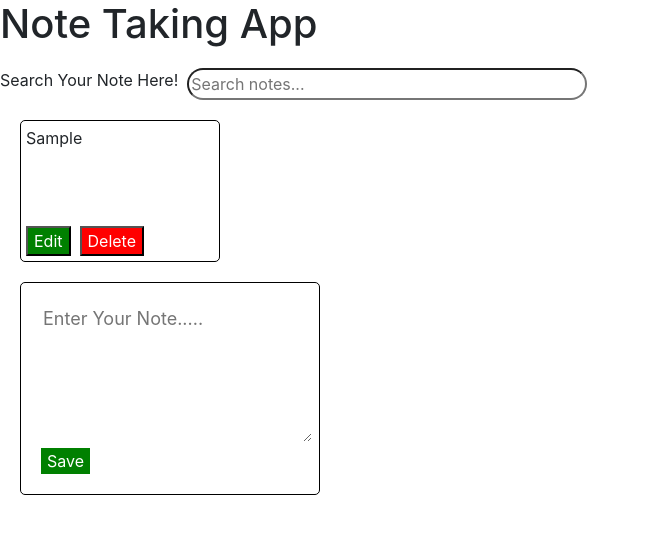
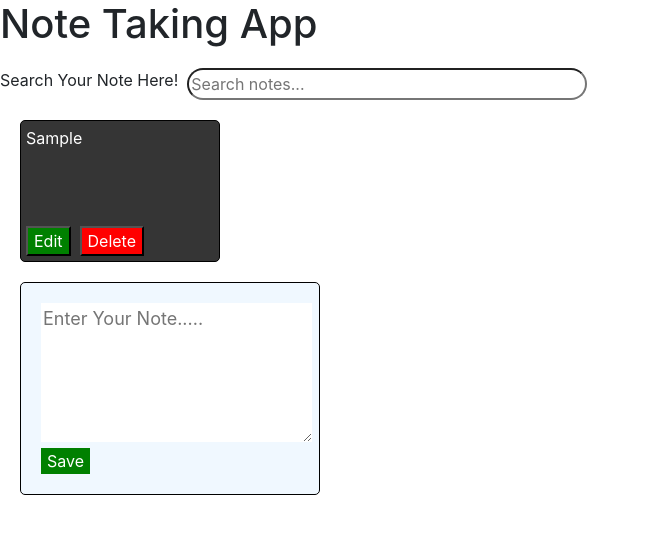
Before and after one commit to gajerajaydeep/ch-3-Tuvoc-Training-, a React (Create React App) app in the folder ch-3/: page / in a window 1280 px wide. Both pictures are taken after typing "Sample" into the empty fields and a click on the button "Save". Shown: the top 534 px of the page, without its empty margins (0-649 px from the left). Built offline with nearby package versions, Linux system fonts and the light colour scheme.

Commit message:
changes are completed on Notetaking app

```diff
--- a/ch-3/src/Ch_3_Project/NoteApp.css
+++ b/ch-3/src/Ch_3_Project/NoteApp.css
@@ -5,6 +5,7 @@
     border-radius: 5px ;
     padding: 20px;
     margin: 20px;
+background-color: aliceblue;
 }
 .note-container textarea{
     border: none;
@@ -27,6 +28,8 @@
     border-radius: 5px;
     margin: 20px;
     padding: 5px;
+    background-color: rgb(53, 53, 53);
+    color: white;
 }
 .search-bar{
     display: flex;
```
